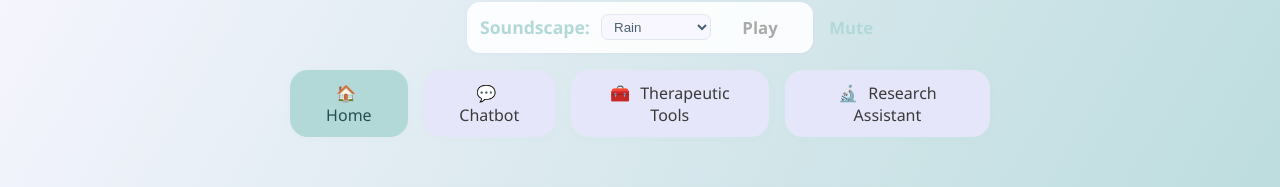
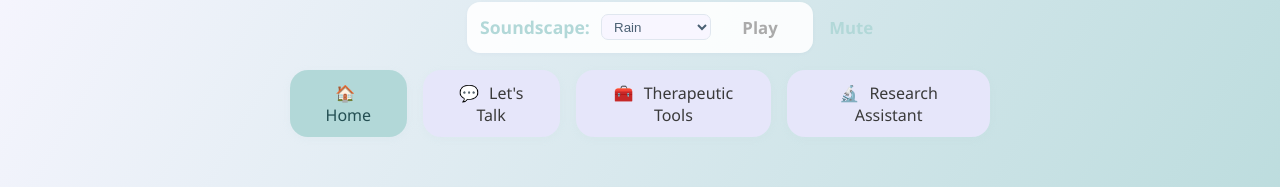
Before and after one commit to mannino49/Misophonia-companion-v2, a React (Vite) app: page / in a window 1280 px wide. Shown: the part 133-320 px from the top of the page. Built offline with nearby package versions, Linux system fonts and the light colour scheme.

Commit message:
Change Chatbot UI text to Let's Talk

```diff
--- a/src/App.jsx
+++ b/src/App.jsx
@@ -10,7 +10,7 @@ function NavBar({ setSection, section }) {
         <span role="img" aria-label="home" style={{marginRight: 6}}>🏠</span> Home
       </button>
       <button className={section === 'chatbot' ? 'active' : ''} onClick={() => setSection('chatbot')}>
-        <span role="img" aria-label="chat" style={{marginRight: 6}}>💬</span> Chatbot
+        <span role="img" aria-label="chat" style={{marginRight: 6}}>💬</span> Let's Talk
       </button>
       <button className={section === 'tools' ? 'active' : ''} onClick={() => setSection('tools')}>
         <span role="img" aria-label="tools" style={{marginRight: 6}}>🧰</span> Therapeutic Tools
@@ -197,7 +197,7 @@ function Chatbot() {
 
   return (
     <main>
-      <h2>Chatbot Companion</h2>
+      <h2>Let's Talk</h2>
       <div className="chatbot-box">
         <div className="chat-messages">
           {messages.map((msg, idx) => (
```
